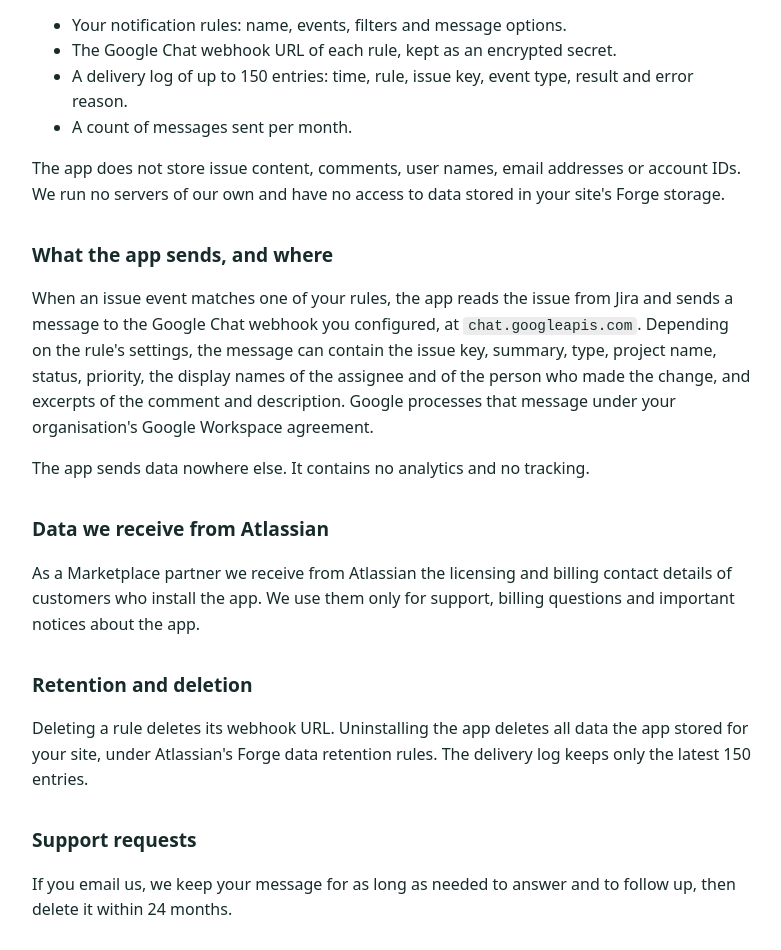
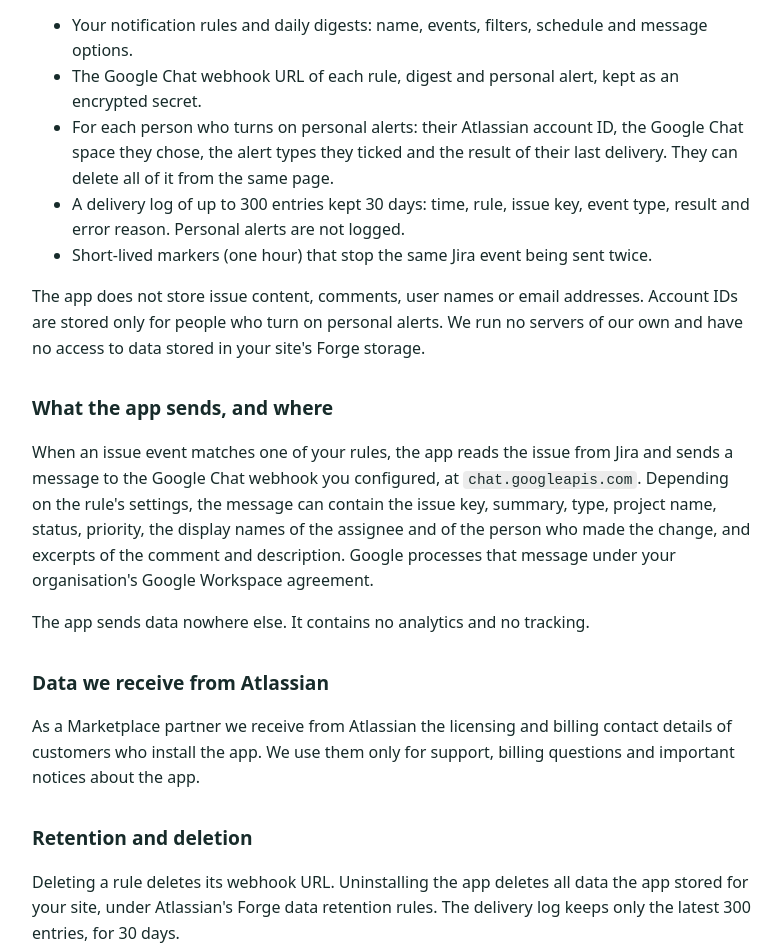
Before and after one commit to Quietbell/quietbell.github.io, a plain HTML site: page privacy.html in a window 1280 px wide. Shown: the part 381-1331 px from the top of the page, without its empty margins (248-1029 px from the left). Drawn offline with Linux system fonts and the light colour scheme.

Commit message:
Document daily digests and personal alerts, update data storage notice

```diff
--- a/privacy.html
+++ b/privacy.html
@@ -6,12 +6,13 @@
 <h2>What the app stores</h2>
 <p>The app stores the following in Atlassian Forge storage, inside Atlassian's infrastructure and separately for each Jira site:</p>
 <ul>
-<li>Your notification rules: name, events, filters and message options.</li>
-<li>The Google Chat webhook URL of each rule, kept as an encrypted secret.</li>
-<li>A delivery log of up to 150 entries: time, rule, issue key, event type, result and error reason.</li>
-<li>A count of messages sent per month.</li>
+<li>Your notification rules and daily digests: name, events, filters, schedule and message options.</li>
+<li>The Google Chat webhook URL of each rule, digest and personal alert, kept as an encrypted secret.</li>
+<li>For each person who turns on personal alerts: their Atlassian account ID, the Google Chat space they chose, the alert types they ticked and the result of their last delivery. They can delete all of it from the same page.</li>
+<li>A delivery log of up to 300 entries kept 30 days: time, rule, issue key, event type, result and error reason. Personal alerts are not logged.</li>
+<li>Short-lived markers (one hour) that stop the same Jira event being sent twice.</li>
 </ul>
-<p>The app does not store issue content, comments, user names, email addresses or account IDs. We run no servers of our own and have no access to data stored in your site's Forge storage.</p>
+<p>The app does not store issue content, comments, user names or email addresses. Account IDs are stored only for people who turn on personal alerts. We run no servers of our own and have no access to data stored in your site's Forge storage.</p>
 
 <h2>What the app sends, and where</h2>
 <p>When an issue event matches one of your rules, the app reads the issue from Jira and sends a message to the Google Chat webhook you configured, at <code>chat.googleapis.com</code>. Depending on the rule's settings, the message can contain the issue key, summary, type, project name, status, priority, the display names of the assignee and of the person who made the change, and excerpts of the comment and description. Google processes that message under your organisation's Google Workspace agreement.</p>
@@ -21,7 +22,7 @@
 <p>As a Marketplace partner we receive from Atlassian the licensing and billing contact details of customers who install the app. We use them only for support, billing questions and important notices about the app.</p>
 
 <h2>Retention and deletion</h2>
-<p>Deleting a rule deletes its webhook URL. Uninstalling the app deletes all data the app stored for your site, under Atlassian's Forge data retention rules. The delivery log keeps only the latest 150 entries.</p>
+<p>Deleting a rule deletes its webhook URL. Uninstalling the app deletes all data the app stored for your site, under Atlassian's Forge data retention rules. The delivery log keeps only the latest 300 entries, for 30 days.</p>
 
 <h2>Support requests</h2>
 <p>If you email us, we keep your message for as long as needed to answer and to follow up, then delete it within 24 months.</p>
```
Also changed, not shown: index.html (+7 -1 lines).
